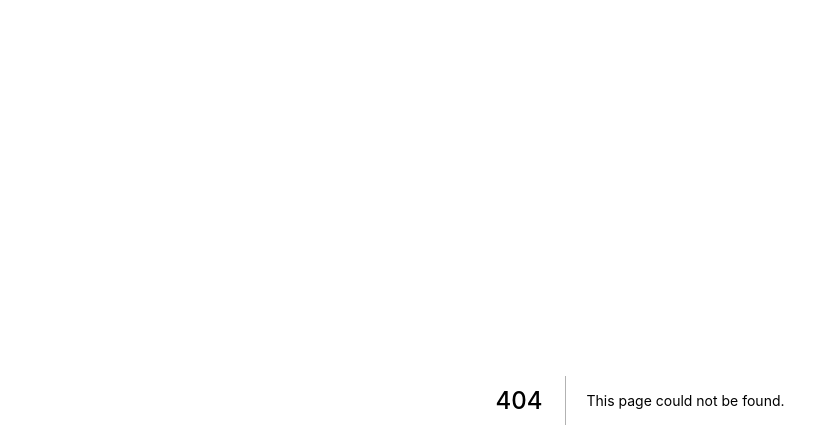
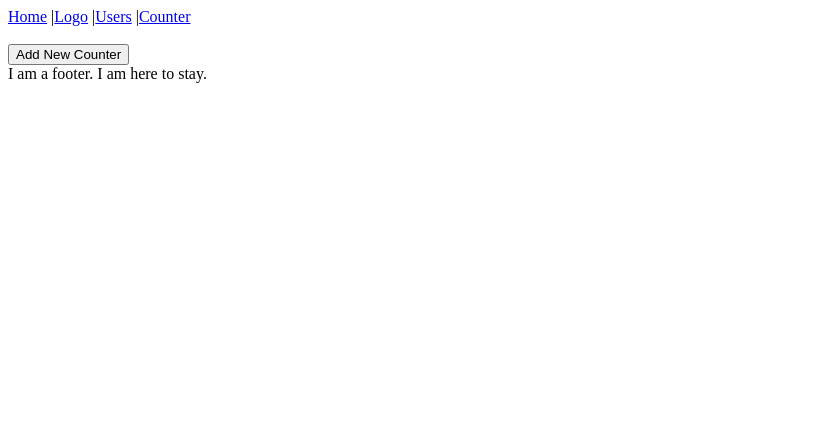
Before and after one commit to chadzilla2080/react-next-starter, a Next.js app: page /counter in a window 1280 px wide. Before the commit this address had no page. Shown: the top 448 px of the page, without its empty margins (0-839 px from the left). Built offline with nearby package versions, Linux system fonts and the light colour scheme.

Commit message:
add redux with a counter page

```diff
--- /dev/null
+++ b/actions/counterActions.js
@@ -0,0 +1,34 @@
+import { ADD_COUNTER, REMOVE_COUNTER, INCREMENT_COUNTER, DECREMENT_COUNTER } from '../constants/actionTypes';
+
+export const addNewCounter = () => {
+  return {
+    type: ADD_COUNTER,
+  }
+};
+
+export const removeCounter = (index) => {
+  return {
+    type: REMOVE_COUNTER,
+    payload: {
+      index
+    }
+  }
+};
+
+export const incrementCounter = (index) => {
+  return {
+    type: INCREMENT_COUNTER,
+    payload: {
+      index
+    }
+  }
+};
+
+export const decrementCounter = (index) => {
+  return {
+    type: DECREMENT_COUNTER,
+    payload: {
+      index
+    }
+  }
+};
--- /dev/null
+++ b/components/Counter.js
@@ -0,0 +1,18 @@
+import React from 'react';
+
+export const Counter = ({
+  value,
+  onIncrement,
+  onDecrement,
+  onRemoveCounter
+}) => {
+  return (
+    <div>
+      <h1>{ value }</h1>
+      <button onClick={onIncrement}>+</button>
+      <button onClick={onDecrement}>-</button>
+      <br/>
+      <button onClick={onRemoveCounter}>remove counter</button>
+    </div>
+  )
+};
--- a/components/layout.js
+++ b/components/layout.js
@@ -16,7 +16,8 @@ export default ({ children, title = 'This is the default title' }) => (
       <nav>
         <Link href='/'><a>Home</a></Link> |
         <Link href='/logo'><a>Logo</a></Link> |
-        <Link href='/users'><a>Users</a></Link>
+        <Link href='/users'><a>Users</a></Link> |
+        <Link href='/counter'><a>Counter</a></Link>
       </nav>
     </header>
 
--- /dev/null
+++ b/constants/actionTypes.js
@@ -0,0 +1,4 @@
+export const ADD_COUNTER = 'ADD_COUNTER';
+export const REMOVE_COUNTER = 'REMOVE_COUNTER';
+export const INCREMENT_COUNTER = 'INCREMENT_COUNTER';
+export const DECREMENT_COUNTER = 'DECREMENT_COUNTER';
--- /dev/null
+++ b/pages/counter.js
@@ -0,0 +1,66 @@
+import React from 'react';
+import { store } from '../store';
+import { Counter } from '../components/Counter';
+import { addNewCounter, removeCounter, incrementCounter, decrementCounter } from '../actions/counterActions';
+import { connectWithStore } from '../utils';
+import Layout from '../components/layout';
+
+class CounterContainer extends React.Component {
+  renderCounters(counters) {
+    const onIncrement = this.props.onIncrement;
+    const onDecrement = this.props.onDecrement;
+    const onRemoveCounter = this.props.onRemoveCounter;
+
+    return counters.map((c, i) => {
+      return (
+        <Counter
+          key={i}
+          value={c}
+          onIncrement={() => { onIncrement(i) }}
+          onDecrement={() => { onDecrement(i) }}
+          onRemoveCounter={ () => { onRemoveCounter(i) }}
+        />
+      );
+    });
+  }
+
+  render () {
+    const counters = this.props.counters;
+    const onAddNewCounter = this.props.onAddNewCounter;
+
+    return (
+      <Layout>
+        <div>
+          { this.renderCounters(counters) }
+          <br/>
+          <button onClick={onAddNewCounter}>Add New Counter</button>
+        </div>
+      </Layout>
+    )
+  }
+}
+
+const mapStateToProps = (state) => {
+  return {
+    counters: state.counterReducer
+  }
+};
+
+const mapDispatchToProps = (dispatch) => {
+  return {
+    onAddNewCounter: () => {
+      dispatch(addNewCounter());
+    },
+    onIncrement: (index) => {
+      dispatch(incrementCounter(index));
+    },
+    onDecrement: (index) => {
+      dispatch(decrementCounter(index));
+    },
+    onRemoveCounter: (index) => {
+      dispatch(removeCounter(index));
+    },
+  }
+};
+
+export default connectWithStore(store, CounterContainer, mapStateToProps, mapDispatchToProps);
--- /dev/null
+++ b/reducers/CounterReducer.js
@@ -0,0 +1,17 @@
+import { ADD_COUNTER, REMOVE_COUNTER, INCREMENT_COUNTER, DECREMENT_COUNTER } from '../constants/actionTypes';
+import { addCounter, removeCounter, incrementCounter, decrementCounter } from './helpers/CounterHelpers';
+
+export const counterReducer = (state = [], action) => {
+  switch (action.type) {
+    case ADD_COUNTER:
+      return addCounter(state);
+    case REMOVE_COUNTER:
+      return removeCounter(state, action.payload.index);
+    case INCREMENT_COUNTER:
+      return incrementCounter(state, action.payload.index);
+    case DECREMENT_COUNTER:
+      return decrementCounter(state, action.payload.index);
+    default:
+      return state;
+  }
+};
--- /dev/null
+++ b/reducers/helpers/CounterHelpers.js
@@ -0,0 +1,26 @@
+export const addCounter = (list) => {
+  return [...list, 0];
+};
+
+export const removeCounter = (list, index) => {
+  return [
+    ...list.slice(0, index),
+    ...list.slice(index + 1)
+  ];
+};
+
+export const incrementCounter = (list, index) => {
+  return [
+    ...list.slice(0, index),
+    list[index] + 1,
+    ...list.slice(index + 1)
+  ];
+};
+
+export const decrementCounter = (list, index) => {
+  return [
+    ...list.slice(0, index),
+    list[index] - 1,
+    ...list.slice(index + 1)
+  ];
+};
--- /dev/null
+++ b/store.js
@@ -0,0 +1,5 @@
+import { createStore, combineReducers } from 'redux';
+import { counterReducer } from './reducers/CounterReducer';
+
+const rootReducer = combineReducers({ counterReducer });
+export const store = createStore(rootReducer);
--- /dev/null
+++ b/utils/index.js
@@ -0,0 +1,9 @@
+import { connect } from 'react-redux';
+
+// Whenever we want to avoid using Provider, we can use connectWithStore to explicitly state a store to map with.
+export const connectWithStore = (store, WrappedComponent, ...args) => {
+  let ConnectedWrappedComponent = connect(...args)(WrappedComponent);
+  return function (props) {
+    return <ConnectedWrappedComponent {...props} store={store} />
+  }
+};
```
Also changed, not shown: package.json (+8 -6 lines), 2 other files (tests, documents, lock files or other folders).
